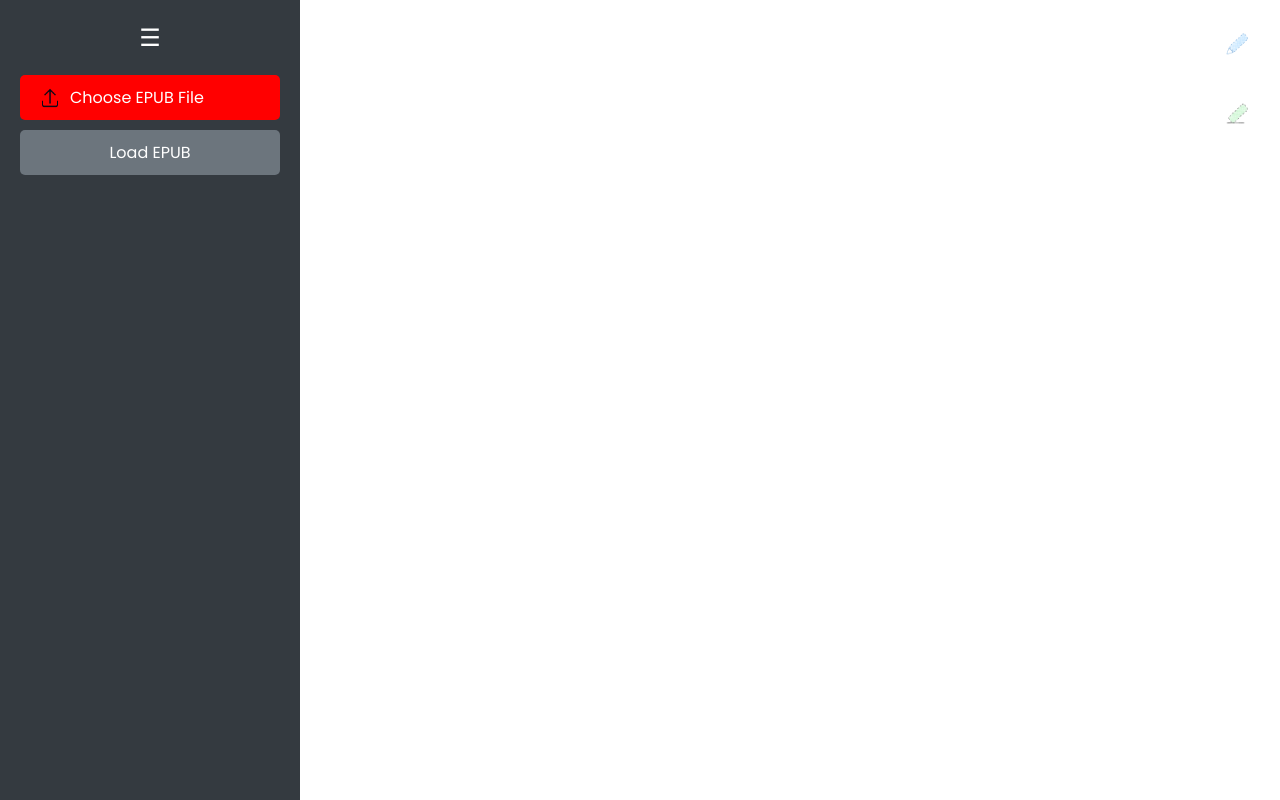
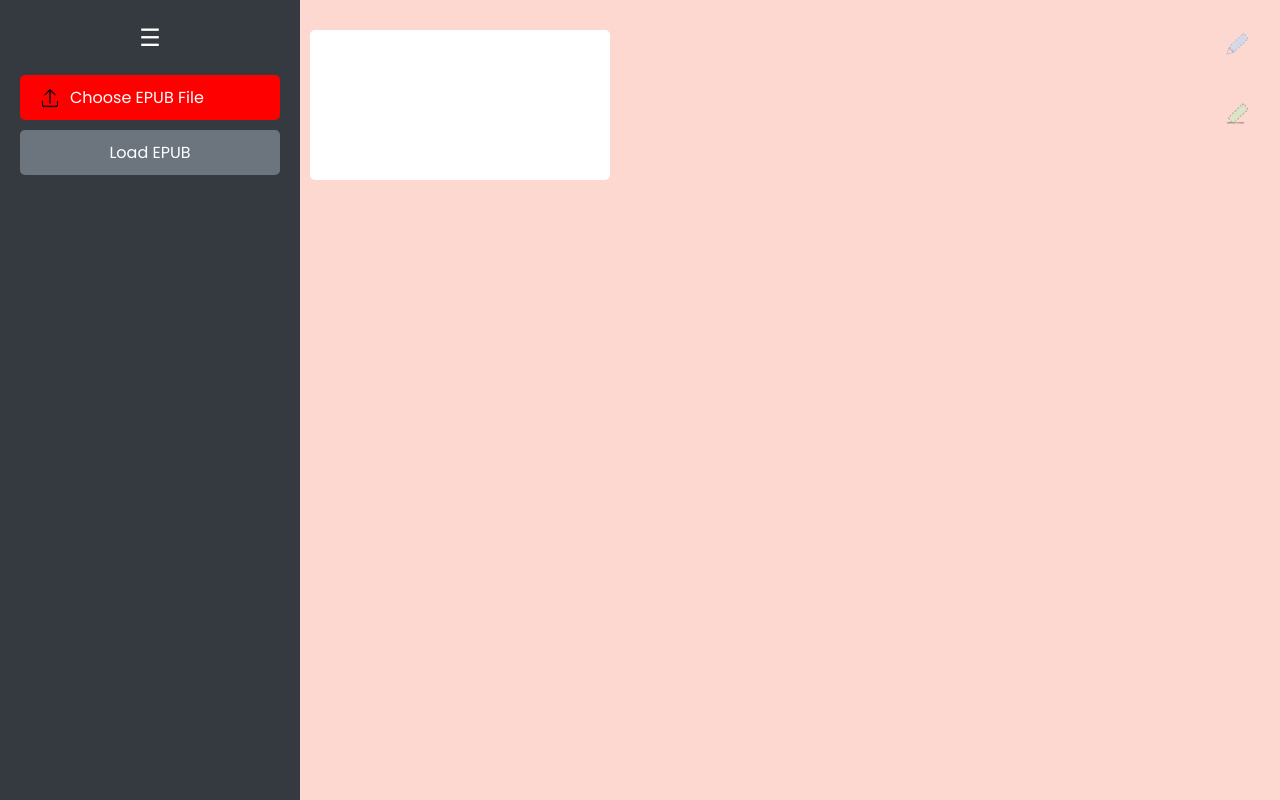
Before and after one commit to matrixconjugate/ebookcanvas, a plain HTML site: page index.html in a window 1280 px wide. Drawn offline with nearby package versions, Linux system fonts and the light colour scheme.

Commit message:
slightly better UX

```diff
--- a/index.html
+++ b/index.html
@@ -20,9 +20,9 @@
         </form>
         <ul id="html-list"></ul>
     </div>
-    <button id="toggle-draw"><img src="pen.png" alt="Draw Icon"></button>
-    <button id="toggle-erase"><img src="eraser.png" alt="Erase Icon"></button>
     <div id="canvas-container">
+        <button id="toggle-draw"><img src="pen.png" alt="Draw Icon"></button>
+        <button id="toggle-erase"><img src="eraser.png" alt="Erase Icon"></button>
         <canvas id="canvas"></canvas>
     </div>
     <script src="scripts/storage.js" defer></script>
--- a/style.css
+++ b/style.css
@@ -146,14 +146,17 @@ body {
 
 #canvas-container {
     flex-grow: 1;
-    padding: 20px;
+    padding-right: 50px;
+    padding-left: 10px;
+    padding-top: 30px;
     overflow: scroll;
-    background-color: #ffffff;
+    background-color: #FDD8D1;
 }
 
 canvas {
     background-color: #ffffff;
     cursor: default; /* Default cursor for canvas */
+    border-radius: 5px;
 }
 
 /* Eraser cursor */
```
